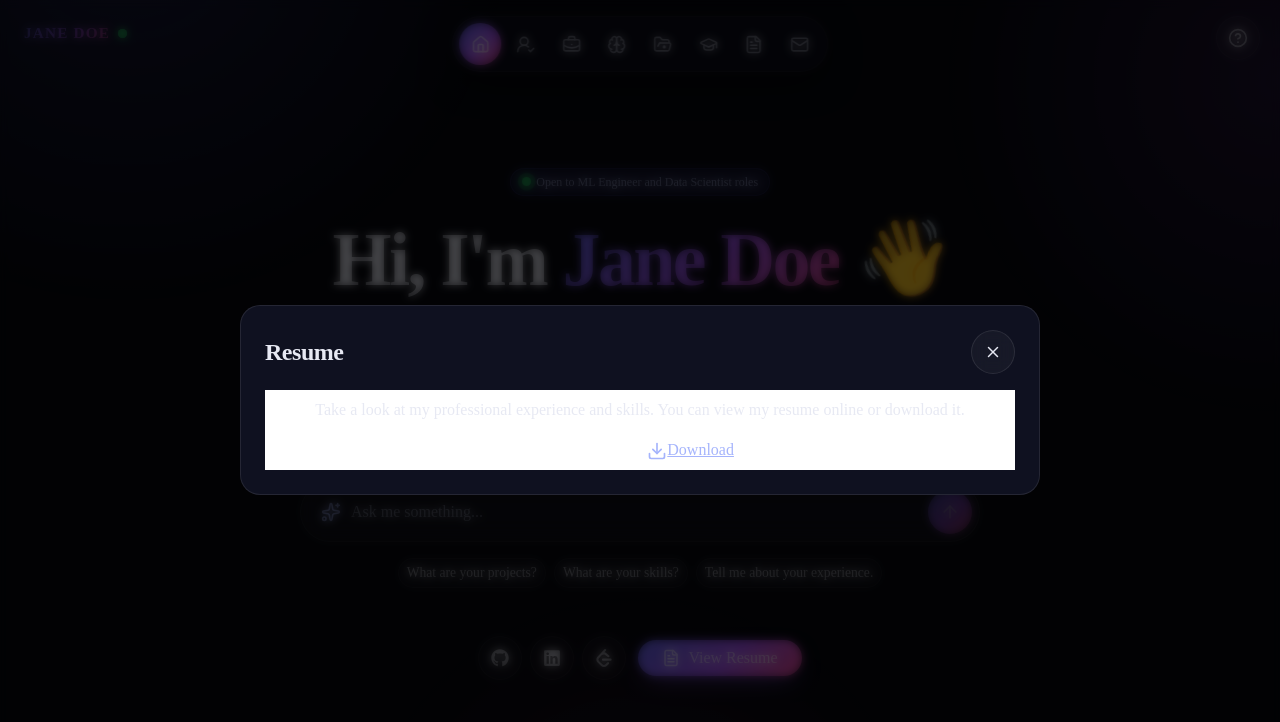
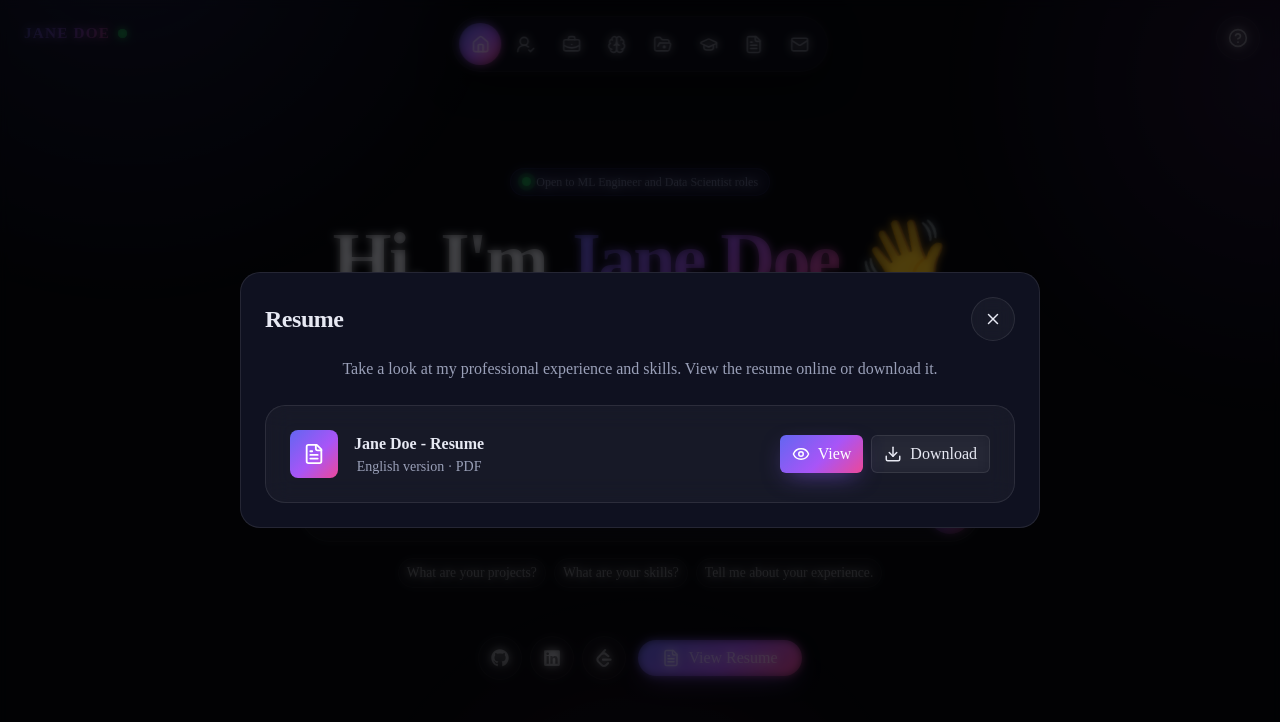
Before and after one commit to T81oub/My-portfolio, a Next.js app: page / in a window 1280 px wide. Both pictures are taken after a click on the button "View Resume". Shown: the top 722 px of the page. Built offline with nearby package versions, Linux system fonts and the light colour scheme.

Commit message:
Restyle resume viewer as document cards

```diff
--- a/components/resume.tsx
+++ b/components/resume.tsx
@@ -1,86 +1,67 @@
 "use client";
 
-import Link from "next/link";
-import { Download, Eye } from "lucide-react";
+import { Download, Eye, FileText } from "lucide-react";
 import { motion } from "framer-motion";
-import { Button } from "@/components/ui/button";
 import portfolio from "@/portfolio.config";
 
-const paragraphVariants = {
-  hidden: { opacity: 0, y: 20 },
-  visible: { opacity: 1, y: 0, transition: { duration: 0.5, delay: 0.1 } },
+const listVariants = {
+  hidden: { opacity: 0 },
+  visible: { opacity: 1, transition: { staggerChildren: 0.1 } },
 };
 
-const buttonsContainerVariants = {
-  hidden: { opacity: 0, scale: 0.8 },
-  visible: { opacity: 1, scale: 1, transition: { duration: 0.5, delay: 0.2 } },
+const itemVariants = {
+  hidden: { opacity: 0, y: 15 },
+  visible: { opacity: 1, y: 0, transition: { duration: 0.4 } },
 };
 
 export function Resume() {
-  const { resumes } = portfolio;
+  const { resumes, profile } = portfolio;
 
   if (resumes.length === 0) {
-    return <p className="py-6 text-center text-gray-600">No resume has been added yet.</p>;
+    return <p className="py-4 text-center text-muted-soft mb-0">No resume has been added yet.</p>;
   }
 
   return (
-    <div id="resume" className="py-2 sm:py-4 relative bg-white text-gray-900 text-center overflow-hidden">
-      {/* Background Gradient Blobs */}
-      <div className="absolute inset-0 z-0 opacity-10 pointer-events-none">
-        <div className="absolute top-1/3 left-1/4 w-80 h-80 bg-gradient-to-tr from-gray-300 to-blue-300 rounded-full filter blur-3xl animate-pulse"></div>
-        <div className="absolute bottom-1/4 right-1/4 w-72 h-72 bg-gradient-to-br from-gray-200 to-blue-500 rounded-full filter blur-3xl animate-pulse delay-1000"></div>
-      </div>
+    <section id="resume">
+      <p className="text-muted-soft mb-4">
+        Take a look at my professional experience and skills. View the resume online or download it.
+      </p>
 
-      <div className="container relative z-10 mx-auto px-4">
-        <motion.p
-          variants={paragraphVariants}
-          initial="hidden"
-          whileInView="visible"
-          viewport={{ once: true, amount: 0.5 }}
-          className="text-lg text-gray-700 mb-10 max-w-2xl mx-auto mt-10"
-        >
-          Take a look at my professional experience and skills. You can view my resume online or download it.
-        </motion.p>
-
-        <motion.div
-          variants={buttonsContainerVariants}
-          initial="hidden"
-          whileInView="visible"
-          viewport={{ once: true, amount: 0.5 }}
-          className="space-y-12 max-w-xl mx-auto"
-        >
-          {resumes.map((resume) => (
-            <div key={resume.file} className="space-y-4">
-              {resumes.length > 1 && (
-                <p className="text-base font-semibold text-gray-800">{resume.label}</p>
-              )}
-              <div className="flex flex-col sm:flex-row gap-4 justify-center">
-                <Button
-                  asChild
-                  size="lg"
-                  className="bg-blue-700 hover:bg-blue-800 text-white font-medium rounded-lg px-6 py-3 text-lg"
-                >
-                  <Link href={resume.file} target="_blank" rel="noopener noreferrer" className="inline-flex items-center">
-                    <Eye size={20} className="mr-2" />
-                    View Online
-                  </Link>
-                </Button>
-                <Button
-                  asChild
-                  variant="outline"
-                  size="lg"
-                  className="border-gray-500 text-gray-700 hover:text-black hover:bg-gray-100 font-medium rounded-lg px-6 py-3 text-lg"
-                >
-                  <Link href={resume.file} download className="inline-flex items-center">
-                    <Download size={20} className="mr-2" />
-                    Download
-                  </Link>
-                </Button>
+      <motion.div className="d-grid gap-3" variants={listVariants} initial="hidden" animate="visible">
+        {resumes.map((resume) => (
+          <motion.div
+            key={resume.file}
+            variants={itemVariants}
+            className="glass-card p-3 p-sm-4 d-flex flex-column flex-sm-row align-items-sm-center gap-3"
+          >
+            <div className="d-flex align-items-center gap-3 flex-grow-1 min-w-0">
+              <div className="chat-avatar rounded-3" style={{ width: "3rem", height: "3rem" }}>
+                <FileText size={22} />
+              </div>
+              <div className="min-w-0">
+                <div className="fw-semibold">{profile.name} - Resume</div>
+                <div className="small text-muted-soft">{resume.label} · PDF</div>
               </div>
             </div>
-          ))}
-        </motion.div>
-      </div>
-    </div>
+
+            <div className="d-flex gap-2">
+              <a
+                href={resume.file}
+                target="_blank"
+                rel="noopener noreferrer"
+                className="btn btn-gradient d-inline-flex align-items-center gap-2"
+              >
+                <Eye size={18} />
+                View
+              </a>
+              <a href={resume.file} download className="btn btn-glass d-inline-flex align-items-center gap-2">
+                <Download size={18} />
+                Download
+              </a>
+            </div>
+          </motion.div>
+        ))}
+      </motion.div>
+    </section>
   );
 }
```
